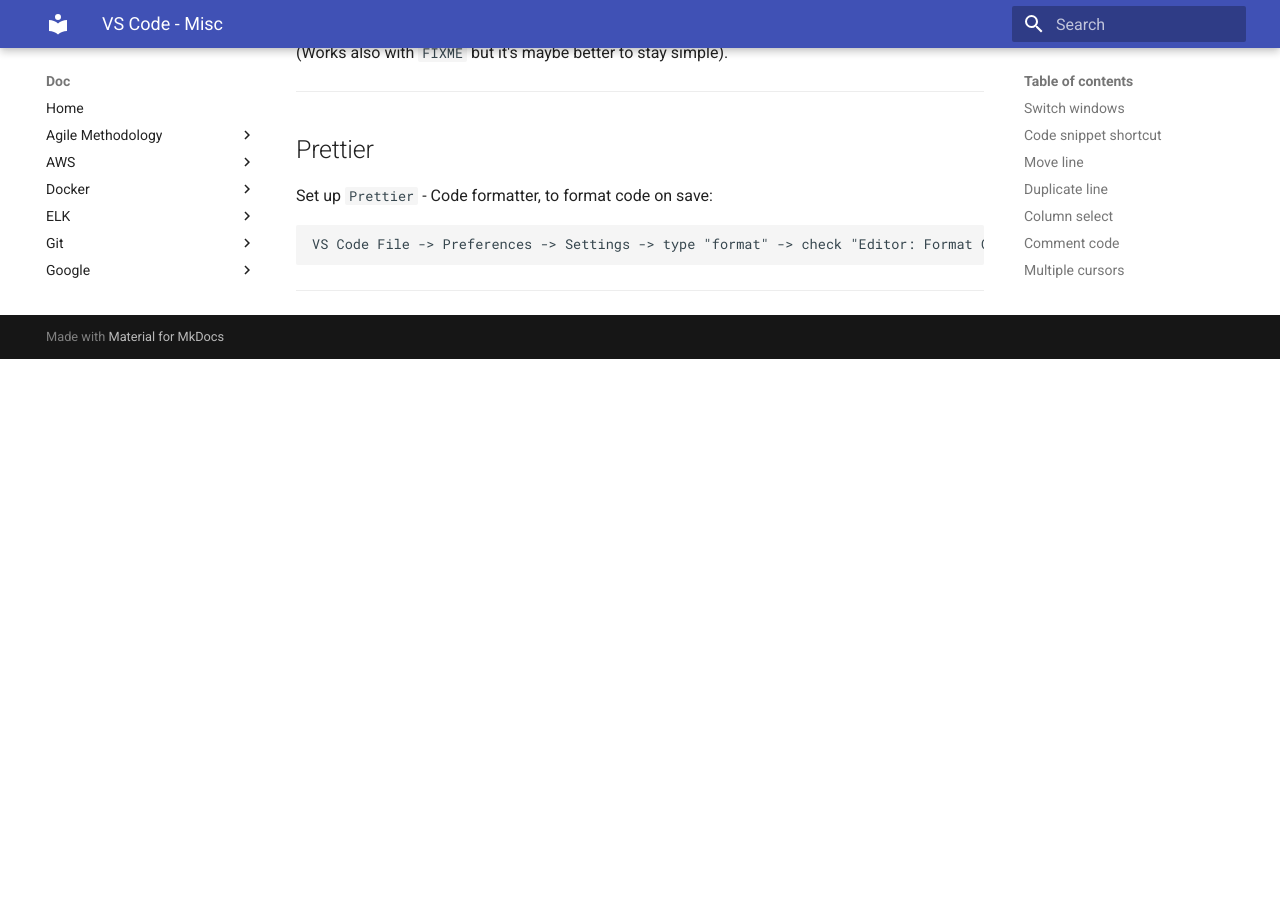
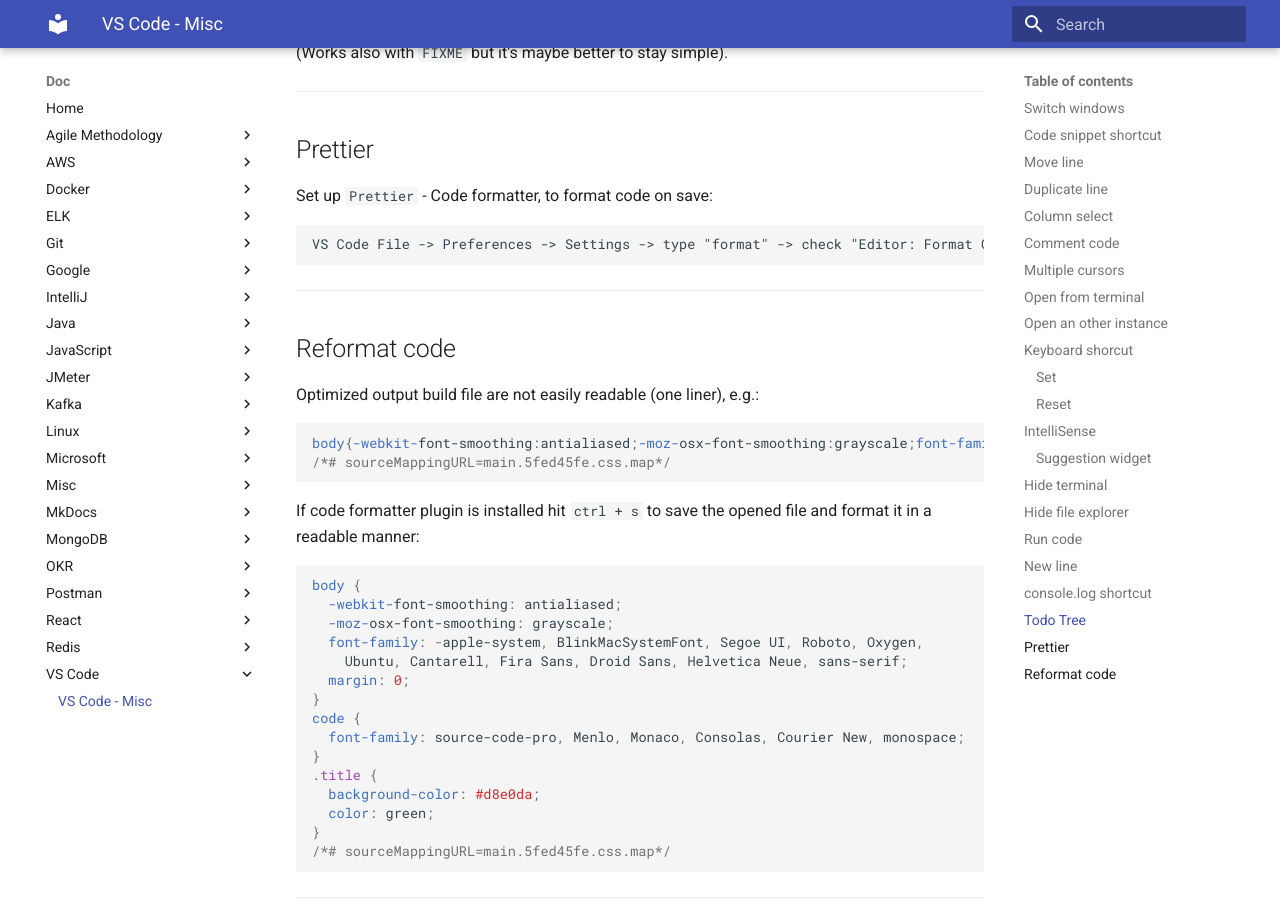
Before and after one commit to oldu73/doc, an MkDocs documentation site: the page built from docs/vscode/vscode.md, in a window 1280 px wide and 900 px high, scrolled down 4252 px. Built offline with MkDocs 1.6.1 and Material for MkDocs 9.7.7, drawn with Linux system fonts in a browser that asks for light colours; before the commit the page ends 4611 px from its top, so only the background shows below that.

Commit message:
vscode reformat code

````diff
--- a/docs/vscode/vscode.md
+++ b/docs/vscode/vscode.md
@@ -204,3 +204,34 @@
 ```
 
 ---
+
+## Reformat code
+
+Optimized output build file are not easily readable (one liner), e.g.:
+
+```css
+body{-webkit-font-smoothing:antialiased;-moz-osx-font-smoothing:grayscale;font-family:-apple-system,BlinkMacSystemFont,Segoe UI,Roboto,Oxygen,Ubuntu,Cantarell,Fira Sans,Droid Sans,Helvetica Neue,sans-serif;margin:0}code{font-family:source-code-pro,Menlo,Monaco,Consolas,Courier New,monospace}.title{background-color:#d8e0da;color:green}
+/*# sourceMappingURL=main.5fed45fe.css.map*/
+```
+
+If code formatter plugin is installed hit `ctrl + s` to save the opened file and format it in a readable manner:
+
+```css
+body {
+  -webkit-font-smoothing: antialiased;
+  -moz-osx-font-smoothing: grayscale;
+  font-family: -apple-system, BlinkMacSystemFont, Segoe UI, Roboto, Oxygen,
+    Ubuntu, Cantarell, Fira Sans, Droid Sans, Helvetica Neue, sans-serif;
+  margin: 0;
+}
+code {
+  font-family: source-code-pro, Menlo, Monaco, Consolas, Courier New, monospace;
+}
+.title {
+  background-color: #d8e0da;
+  color: green;
+}
+/*# sourceMappingURL=main.5fed45fe.css.map*/
+```
+
+---
````
